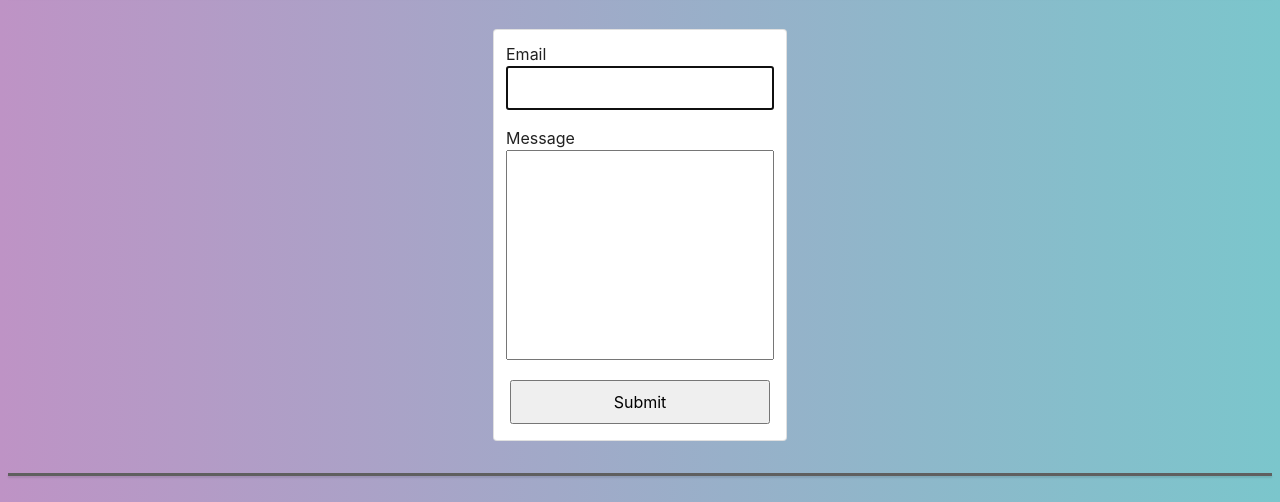
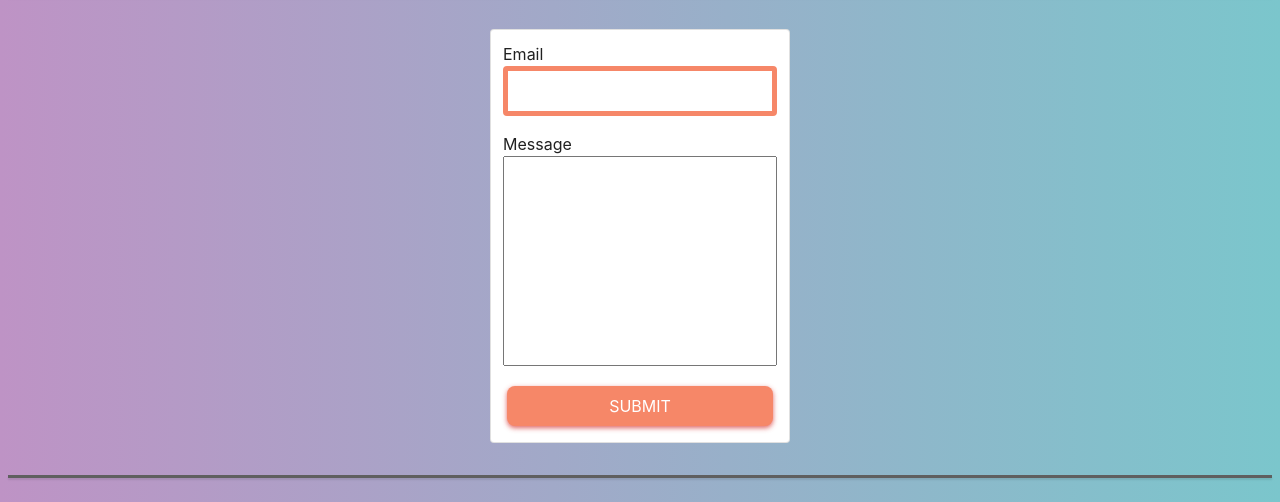
Before and after one commit to VadBorovec/goit-js-hw-08, a website built with Parcel: page src/03-feedback.html in a window 1280 px wide. Shown: the part 216-718 px from the top of the page. Built offline with nearby package versions, Linux system fonts and the light colour scheme.

Commit message:
apply style for form focus

```diff
--- a/src/03-feedback.html
+++ b/src/03-feedback.html
@@ -20,7 +20,7 @@
         Message
         <textarea name="message" rows="8"></textarea>
       </label>
-      <button type="submit">Submit</button>
+      <button type="submit" class="back-btn">Submit</button>
     </form>
   </main>
 
--- a/src/css/03-feedback.css
+++ b/src/css/03-feedback.css
@@ -26,6 +26,13 @@ textarea {
   font: inherit;
 }
 
+.feedback-form input:focus,
+textarea:focus {
+  border: 5px solid #f68768;
+  border-radius: 4px;
+  outline: none;
+}
+
 textarea {
   resize: none;
 }
```
